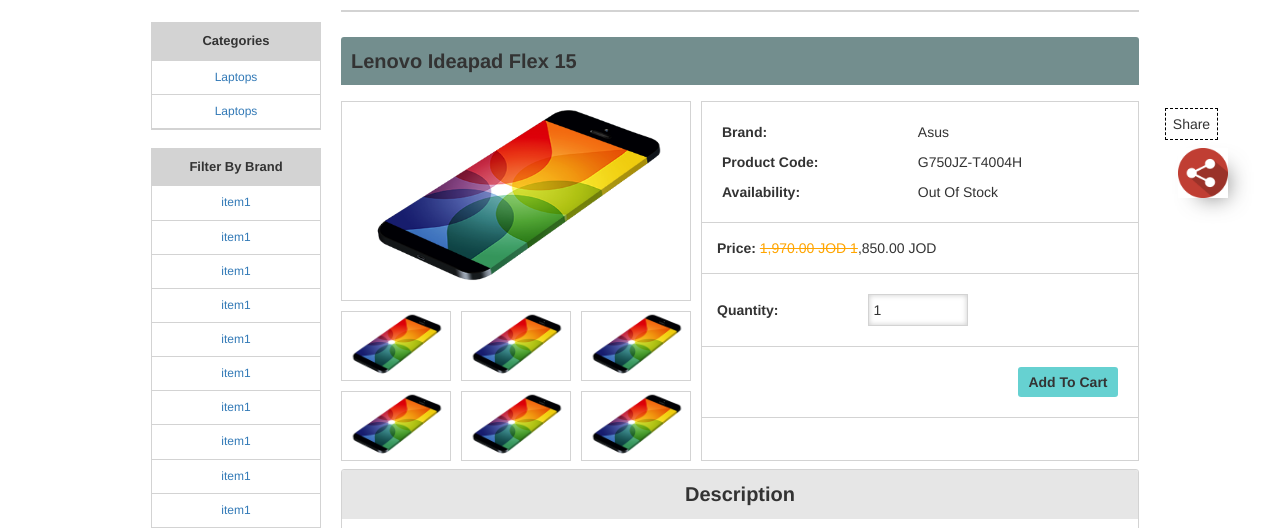
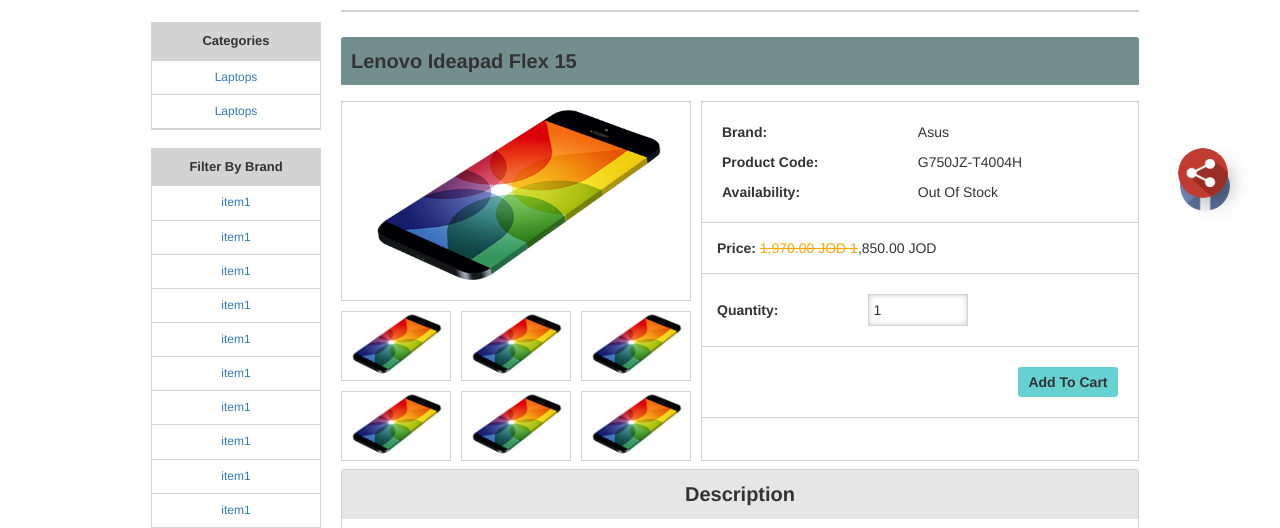
Before and after one commit to abdullah-saqer/Platinum, a PHP site: page /view_item.php in a window 1280 px wide. Shown: the part 212-740 px from the top of the page. Run offline with PHP 8.4, Linux system fonts and the light colour scheme; data comes from the database, SQL or seed files in the repository; some libraries are stand-ins or nearby versions.

Commit message:
Making the share section

```diff
--- a/css/view_item.css
+++ b/css/view_item.css
@@ -947,15 +947,25 @@ cursor: pointer;
  left:92%;
  top:45%;
 }
-#share_item_section:hover{
+#share_flag{
+ padding: 5px 7px 5px 7px;
+ position: absolute;
+ left:91%;
+ top:calc(45% - 40px);
+ display: none;
+}
+#share_item_section #share_icon:hover{
   cursor: pointer;
 }
-#share_item_section img:hover  #share_flag{
-  color: red;
+#share_icon{
+  -webkit-box-shadow: 10px 10px 25px -13px rgba(0,0,0,0.75);
+  -moz-box-shadow: 10px 10px 25px -13px rgba(0,0,0,0.75);
+  box-shadow: 10px 10px 25px -13px rgba(0,0,0,0.75);
+  border-radius: 50px;
 }
 #share_item_section img{
   width:50px;
-  z-index: 10;
+
   user-drag: none;
   user-select: none;
   -moz-user-select: none;
@@ -963,17 +973,27 @@ cursor: pointer;
   -webkit-user-drag: none;
   -webkit-user-select: none;
   -ms-user-select: none;
+}
 
-  -webkit-box-shadow: 10px 10px 25px -13px rgba(0,0,0,0.75);
-  -moz-box-shadow: 10px 10px 25px -13px rgba(0,0,0,0.75);
-  box-shadow: 10px 10px 25px -13px rgba(0,0,0,0.75);
+#facebook_icon{
+  position:relative;
+   border-radius: 50px;
+  z-index: -1;
+  left:2px;
+  top:-37px;
+  width:45px;
+  -ms-transform: rotate(0deg);
+  -webkit-transform: rotate(0deg);
+  transform: rotate(0deg);
+  transition: all 0.7s ease;
 }
-#share_flag{
- border:1px dashed black;
- padding: 5px 7px 5px 7px;
- position: absolute;
- left:91%;
- top:calc(45% - 40px);
-
- transition: opacity 0.5s;
+#share_item_section:hover #facebook_icon{
+  -ms-transform: rotate(25deg);
+  -webkit-transform: rotate(25deg);
+  transform: rotate(25deg);
+  top:0px;
+  left:-6px;
+  -webkit-box-shadow: -50px 29px 44px -35px rgba(0,0,0,0.75);
+  -moz-box-shadow: -50px 29px 44px -35px rgba(0,0,0,0.75);
+  box-shadow: -50px 29px 44px -35px rgba(0,0,0,0.75);
 }
--- a/javascript/view_item.js
+++ b/javascript/view_item.js
@@ -1,14 +1,15 @@
 $(document).ready(function(){
 
-   /*
-   var nAgt = navigator.userAgent;
+	$("#share_icon").hover(function(){
+		$("#share_flag").fadeIn();
+		$("#share_flag").removeClass("animated rotateOut");
+		$("#share_flag").addClass("animated rotateIn");
+	});
 
-    if ((nAgt.indexOf("Firefox"))!=-1) {
-             alert("firefox");
-    }
-    if ((verOffset=nAgt.indexOf("Chrome"))!=-1) {
-            alert('chrome')
-    }
-    */
+	$("#share_icon").mouseout(function(){
+		$("#share_flag").fadeOut();
+		$("#share_flag").removeClass("animated rotateIn");
+		$("#share_flag").addClass("animated rotateOut");
+	});
 
 });
--- a/view_item.php
+++ b/view_item.php
@@ -28,8 +28,10 @@ require("functions/engine.php");
  <div id="body"><!--this body insted of the real body ,, for any reasons-->
 
 <span id="share_flag">Share</span>
+
    <div id="share_item_section">
-    <img src="images/share.ico" />
+      <img id="share_icon" src="images/share.png" />
+      <img id="facebook_icon" src="images/facebook.png" />
    </div>
 
      <div id="container">
```
Also changed, not shown: images/facebook.png (added), images/share.ico (deleted), images/share.png (added).
